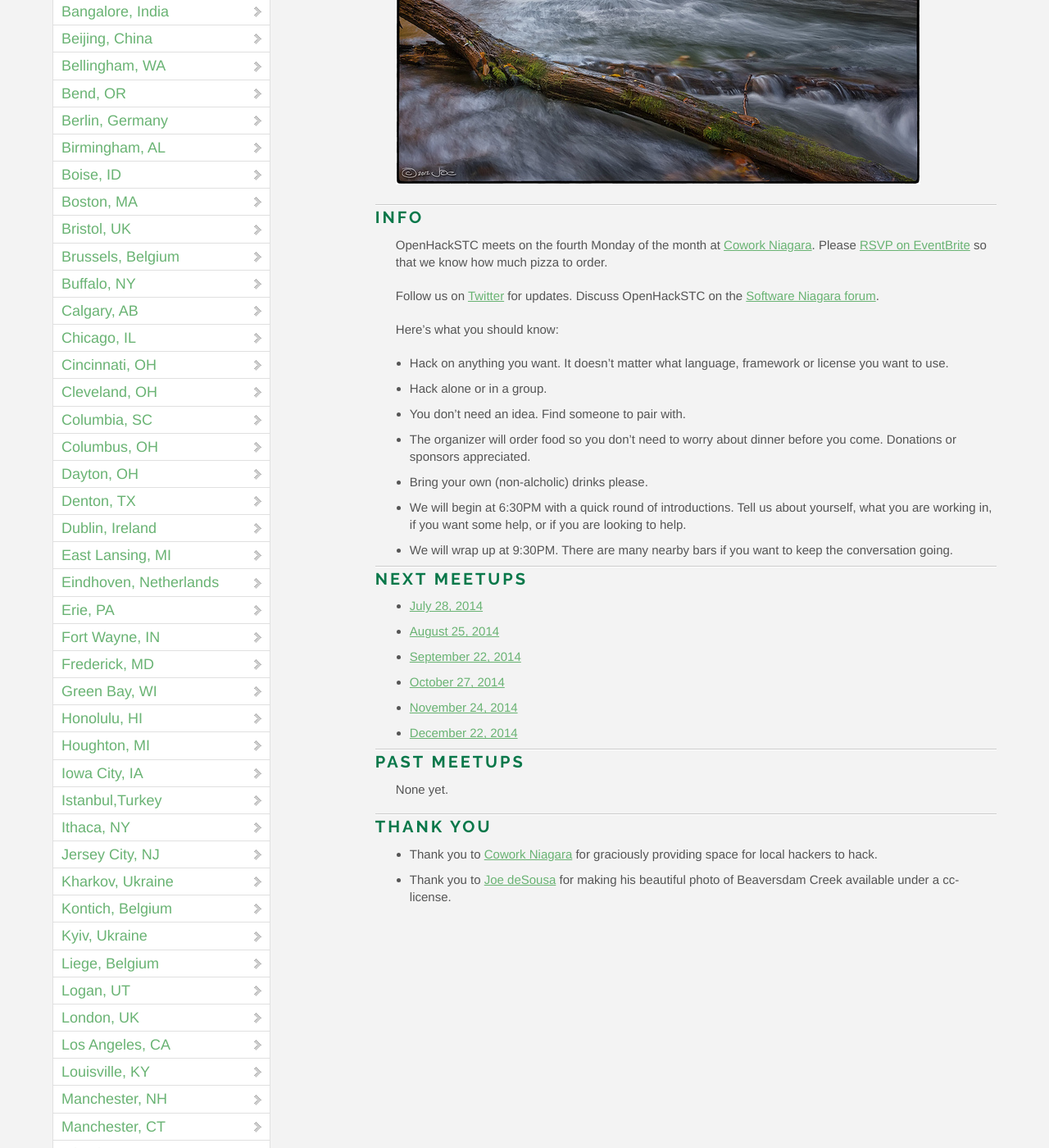
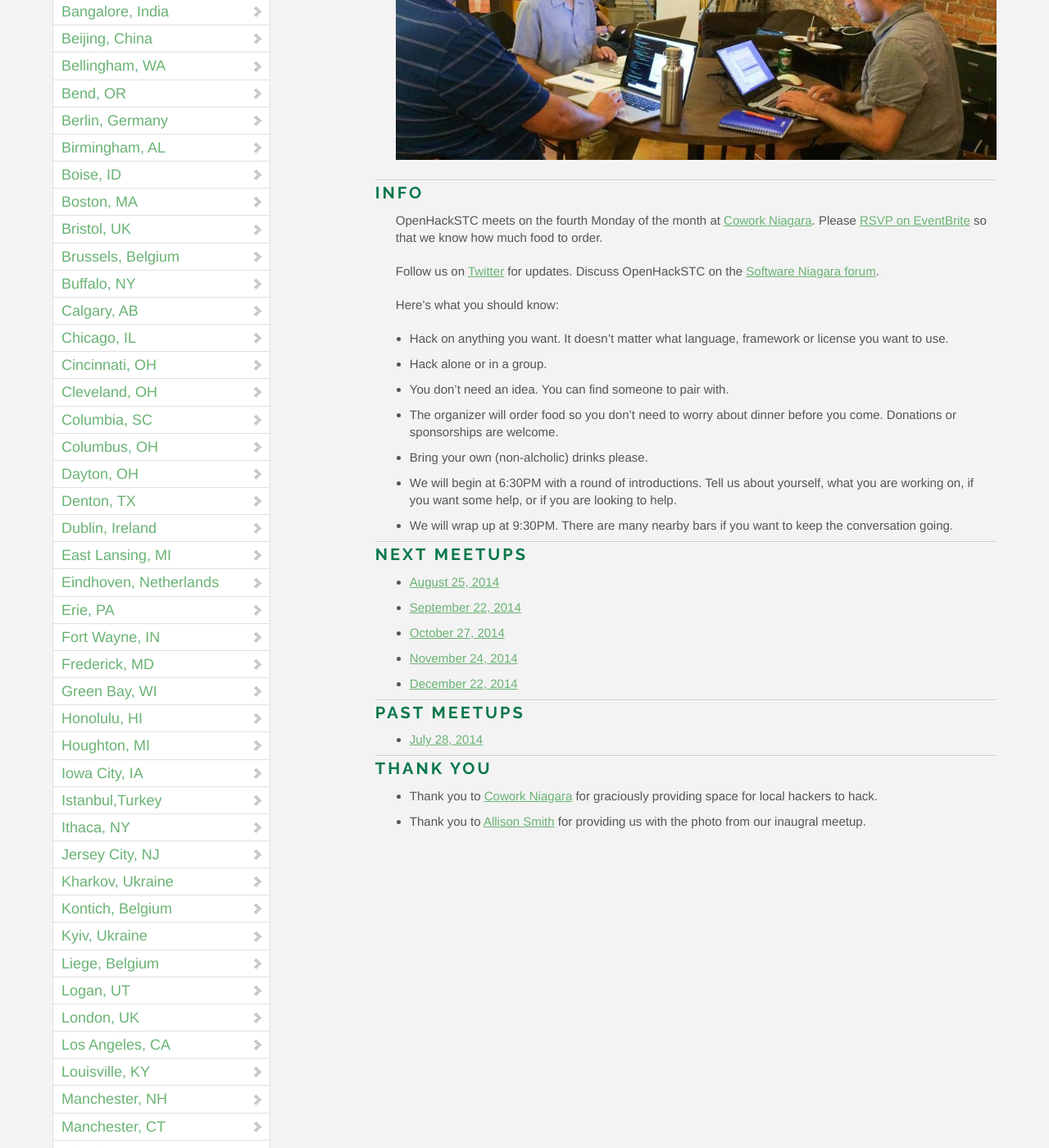
Before and after one commit to OpenHack/openhack.github.com, a Jekyll site: the page built from st_catharines/index.markdown, in a window 1280 px wide and 1400 px high, scrolled down 417 px. Shown: the whole window at 82% size. Built offline with Jekyll 4.4.1, drawn with Linux system fonts in a browser that asks for light colours; nearby versions of some CDN libraries; comment, search, counter and statistics services are not loaded.

Commit message:
Updated photo and event details for St. Catharines.

```diff
--- a/st_catharines/index.markdown
+++ b/st_catharines/index.markdown
@@ -10,7 +10,7 @@ title: OpenHack - St. Catharines, ON
 ### Info
 
 OpenHackSTC meets on the fourth Monday of the month at [Cowork Niagara](http://www.coworkniagara.com). Please
-[RSVP on EventBrite](http://openhackstc.eventbrite.com) so that we know how much pizza to order.
+[RSVP on EventBrite](http://openhackstc.eventbrite.com) so that we know how much food to order.
 
 Follow us on [Twitter](https://twitter.com/openhackstc) for updates. Discuss OpenHackSTC on the [Software Niagara forum](http://forum.softwareniagara.com).
 
@@ -18,15 +18,14 @@ Here's what you should know:
 
 * Hack on anything you want. It doesn't matter what language, framework or license you want to use.
 * Hack alone or in a group.
-* You don't need an idea. Find someone to pair with.
-* The organizer will order food so you don't need to worry about dinner before you come. Donations or sponsors appreciated.
+* You don't need an idea. You can find someone to pair with.
+* The organizer will order food so you don't need to worry about dinner before you come. Donations or sponsorships are welcome.
 * Bring your own (non-alcholic) drinks please.
-* We will begin at 6:30PM with a quick round of introductions. Tell us about yourself, what you are working in, if you want some help, or if you are looking to help.
+* We will begin at 6:30PM with a round of introductions. Tell us about yourself, what you are working on, if you want some help, or if you are looking to help.
 * We will wrap up at 9:30PM. There are many nearby bars if you want to keep the conversation going.
 
 ### Next meetups
 
-* [July 28, 2014](http://openhackstc.eventbrite.com)
 * [August 25, 2014](http://openhackstc.eventbrite.com)
 * [September 22, 2014](http://openhackstc.eventbrite.com)
 * [October 27, 2014](http://openhackstc.eventbrite.com)
@@ -35,9 +34,9 @@ Here's what you should know:
 
 ### Past meetups
 
-None yet.
+* [July 28, 2014](http://openhackstc.eventbrite.com)
 
 ### Thank You
 
 * Thank you to [Cowork Niagara](http://www.coworkniagara.com) for graciously providing space for local hackers to hack.
-* Thank you to [Joe deSousa](https://www.flickr.com/photos/mustangjoe/) for making his beautiful photo of Beaversdam Creek available under a cc-license.
+* Thank you to [Allison Smith](http://aesmithwriting.com/) for providing us with the photo from our inaugral meetup.
```
Also changed, not shown: st_catharines/st_catharines.jpg.
